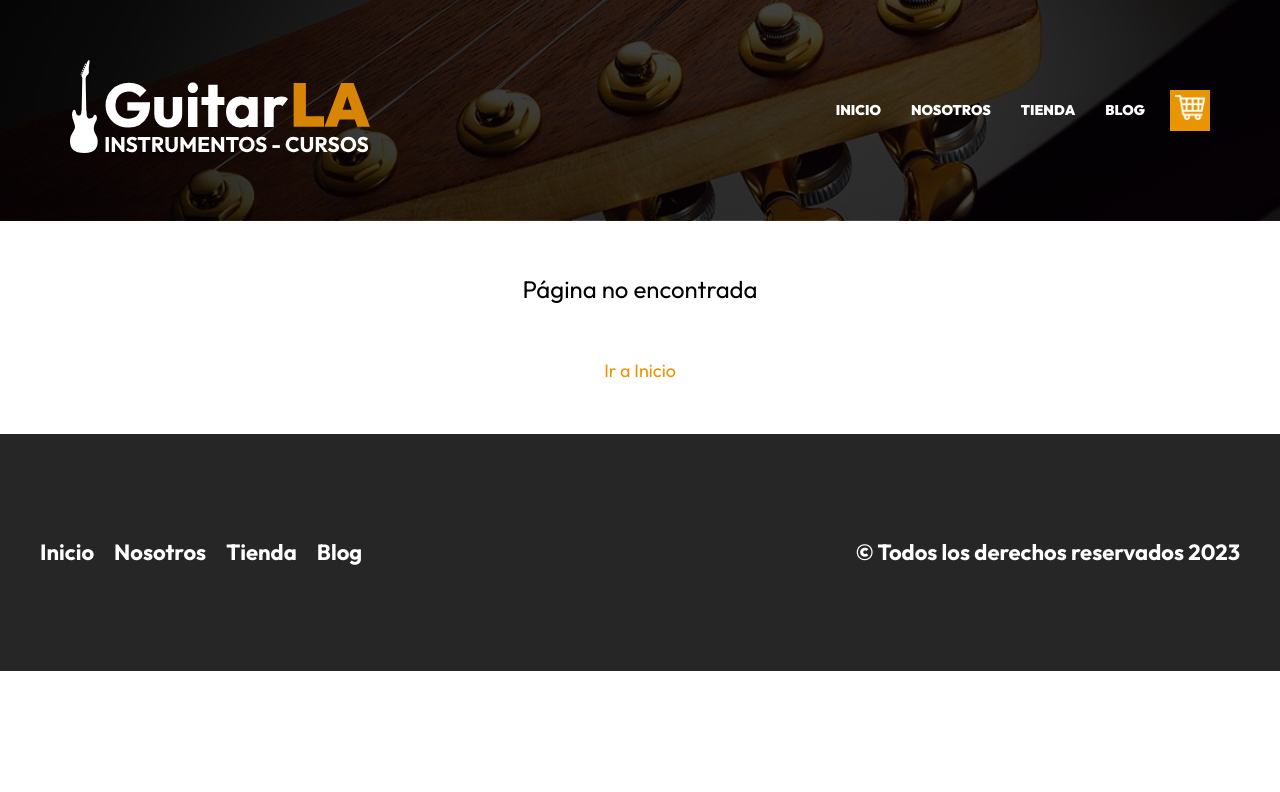
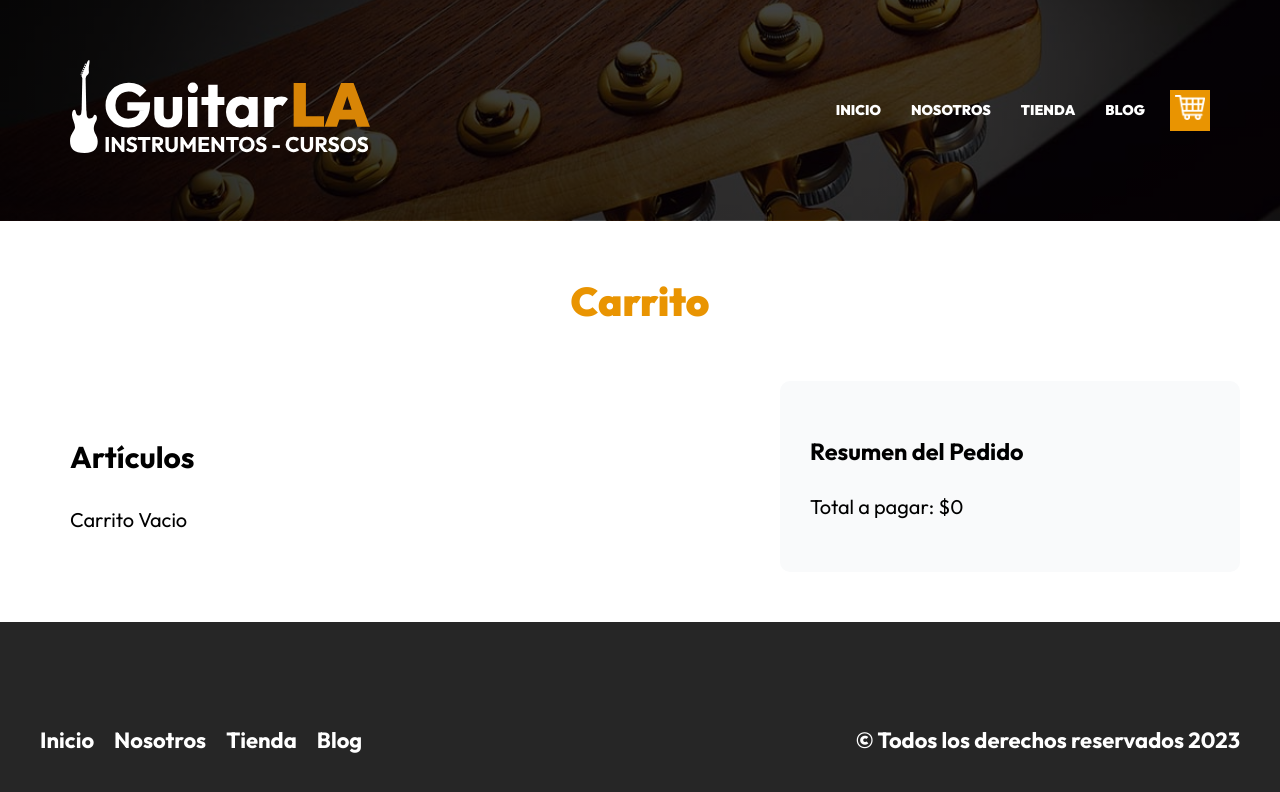
Before and after one commit to luismateo7/guitarla-next, a Next.js app: page /carrito in a window 1280 px wide. Before the commit this address had no page. Shown: the top 792 px of the page. Built offline with nearby package versions, Linux system fonts and the light colour scheme.

Commit message:
Products del carrito, actualizar o eliminar produc

```diff
--- /dev/null
+++ b/pages/carrito.jsx
@@ -0,0 +1,76 @@
+import { useState, useEffect } from "react"
+import Image from "next/image"
+import Layout from "@/components/layout"
+import styles from "../styles/carrito.module.css"
+
+export default function Carrito({carrito, actualizarCantidad, eliminarGuitarra}) {
+
+  const [ total, setTotal ] = useState(0)
+
+  useEffect(()=>{
+    const calculoTotal = carrito.reduce( (total, producto)=> total + (producto.cantidad * producto.precio), 0)
+    setTotal(calculoTotal)
+  }, [carrito])
+
+  return (
+    <Layout title="Carrito de Compras" description="Página del Carrito de compras">
+        <main className="contenedor">
+            <h1 className="heading">Carrito</h1>
+
+            <div className={styles.contenido}>
+                <div className={styles.carrito}>
+                  <h2>Artículos</h2>
+                  {carrito?.length === 0 ? 'Carrito Vacio' : (
+                    carrito?.map( producto =>(
+                      <div key={producto.id} className={styles.producto}>
+                        <div>
+                          <Image width={250} height={480} src={producto.imagen}  alt={producto.nombre}/>
+                        </div>
+                        <div>
+                          <p className={styles.nombre}>{producto.nombre}</p>
+
+                          <div className={styles.cantidad}>
+                            <p>Cantidad:</p>
+
+                            <select
+                              id="cantidad"
+                              onChange={e => actualizarCantidad({
+                                cantidad: +e.target.value,
+                                id: producto.id
+                              })}
+                              className={styles.select}
+                              value={producto.cantidad}
+                            >
+                              <option value="0">-- Seleccione --</option>
+                              <option value="1">1</option>
+                              <option value="2">2</option>
+                              <option value="3">3</option>
+                              <option value="4">4</option>
+                              <option value="5">5</option>
+                            </select>
+                          </div>
+
+                          <p className={styles.precio}>$<span>{producto.precio}</span></p>
+                          <p className={styles.subtotal}>Subtotal: $<span>{producto.cantidad * producto.precio}</span></p>
+                        </div>
+
+                        <button
+                          type="button"
+                          className={styles.btnEliminar}
+                          onClick={()=>{ eliminarGuitarra(producto.id) }}
+                        >X</button>
+
+                      </div>
+                    ))
+                  )}
+                </div>
+
+                <aside className={styles.resumen}>
+                    <h3>Resumen del Pedido</h3>
+                    <p>Total a pagar: ${total}</p>
+                </aside>
+            </div>
+        </main>
+    </Layout>
+  )
+}
```
